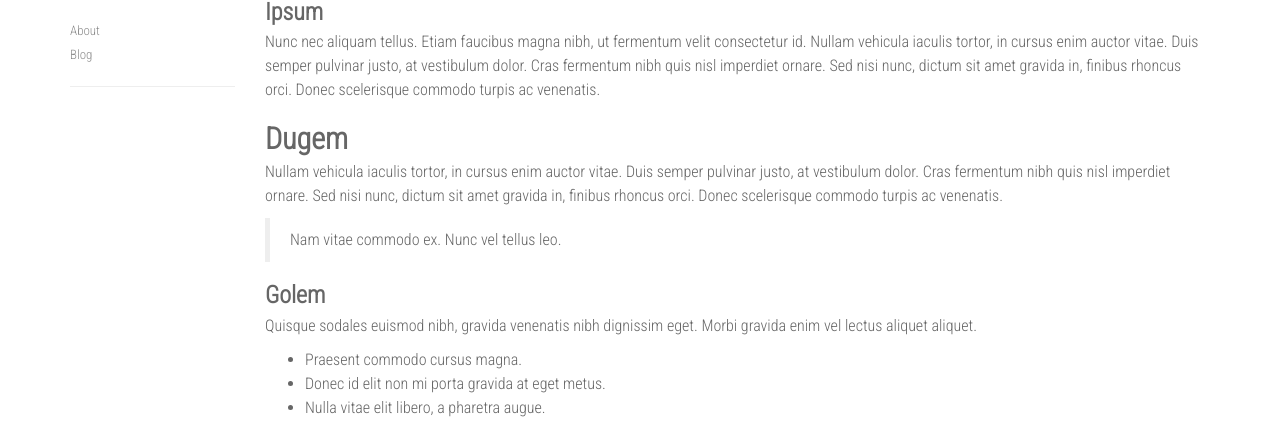
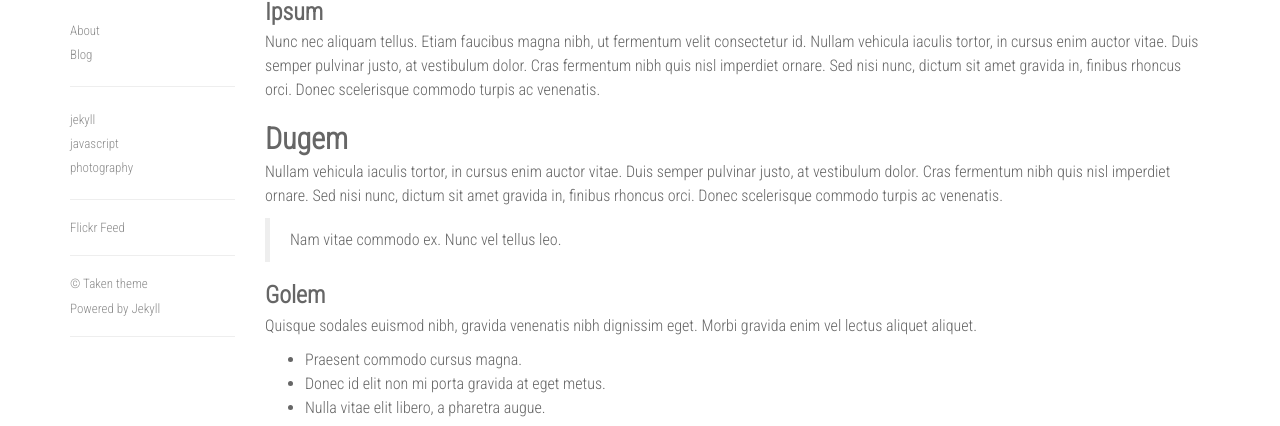
Before and after one commit to vfalanis/taken, a Jekyll site: the page built from _posts/2015-05-12-example-content.markdown, in a window 1280 px wide. Shown: the part 355-781 px from the top of the page. Built offline with Jekyll 4.4.1, drawn with Linux system fonts in a browser that asks for light colours; nearby versions of some CDN libraries.

Commit message:
Add flickr feed and footer

```diff
--- a/_config.yml
+++ b/_config.yml
@@ -14,5 +14,7 @@
 deviantart: username
 codepen: username
 
+footer: © Taken theme
+
 # Build settings
 markdown: kramdown
--- a/_includes/sidebar.html
+++ b/_includes/sidebar.html
@@ -29,6 +29,26 @@
 
                 <hr>
 
+								<div class="navigation">
+										<ul>
+												{% for category in site.categories %}
+														<li><a href="{{ my_page.url | prepend: site.baseurl }}">{{ category | first }}</a></li>
+												{% endfor %}
+										</ul>
+								</div>
+
+								<hr>
+
+								<p>Flickr Feed<p>
+								<div id="flickr"></div>
+
+								<hr>
+
+								<p>{{site.footer}}<p>
+								<p>Powered by Jekyll<p>
+
+								<hr>
+
       		</div>
 
       		<div class="col-md-10 content">
--- a/_layouts/default.html
+++ b/_layouts/default.html
@@ -7,6 +7,8 @@
 
     {% include sidebar.html %}
 
+    <script src="{{ site.baseurl }}/js/index.js"></script>
+
   </body>
 
   <footer></footer>
--- a/_posts/2015-05-12-example-content.markdown
+++ b/_posts/2015-05-12-example-content.markdown
@@ -3,7 +3,7 @@
 title:  "Example content"
 date:   2016-05-12 22:02:01 -0500
 comments: true
-categories: jekyll
+categories: jekyll javascript photography
 ---
 
 Morbi ultrices libero imperdiet [lectus](#) dignissim, sit amet bibendum nisl consectetur. Morbi erat purus, pretium at ligula tincidunt, faucibus commodo sem. Etiam vel porttitor est, vitae maximus ligula. Lorem ipsum dolor sit amet, consectetur adipiscing elit. Quisque sapien turpis, cursus non porta ac.
--- /dev/null
+++ b/js/index.js
@@ -0,0 +1,51 @@
+(function() {
+	function Flickr() {
+		this.init();
+	}
+
+	Flickr.prototype = {
+		init: function() {
+			this.user = "123194585@N06";
+			this.album = "72157646849974903";
+
+
+			window.getPhotos = this.getPhotos;
+
+			this.getJSON();
+		},
+		getJSON: function() {
+			var src = "http://api.flickr.com/services/feeds/photoset.gne?nsid=" + this.user + "&set=" + this.album + "&format=json&jsoncallback=getPhotos";
+			var script = document.createElement( "script" );
+				script.src = src;
+				document.body.appendChild( script );
+		},
+		getPhotos: function( data ) {
+			var limit = 4;
+
+			if( data && data.items ) {
+				var title = data.title;
+				var items = data.items;
+				var albumTitle = title.replace( "Content from ", "" );
+				var html = "<div class='images'>";
+
+				for( var i = 0; i < items.length; ++i ) {
+					var item = items[i];
+					var n = i + 1;
+					if( n <= limit ) {
+						html += "<a href='" + item.link + "'><img src='" + item.media.m + "' alt='' /></a>";
+					}
+				}
+
+				html += "</div>";
+
+				document.querySelector( "#flickr" ).innerHTML = html;
+			}
+		}
+	};
+
+	document.addEventListener( "DOMContentLoaded", function() {
+		var flickrFeed = new Flickr();
+
+	});
+
+})();
--- a/style.scss
+++ b/style.scss
@@ -232,3 +232,25 @@
 .highlight .vg { color: #008080 } /* Name.Variable.Global */
 .highlight .vi { color: #008080 } /* Name.Variable.Instance */
 .highlight .il { color: #009999 } /* Literal.Number.Integer.Long */
+
+#flickr {
+	// max-width: 195px;
+  margin-left:-2px;
+}
+
+#flickr .images a {
+	display: inline-block;
+	/*margin: 0.5em;*/
+}
+
+#flickr img
+{
+    width:85px;
+    height: 80px;
+    margin:-2px;
+
+}
+
+#flickr .images a img {
+	padding: 5px;
+}
```
